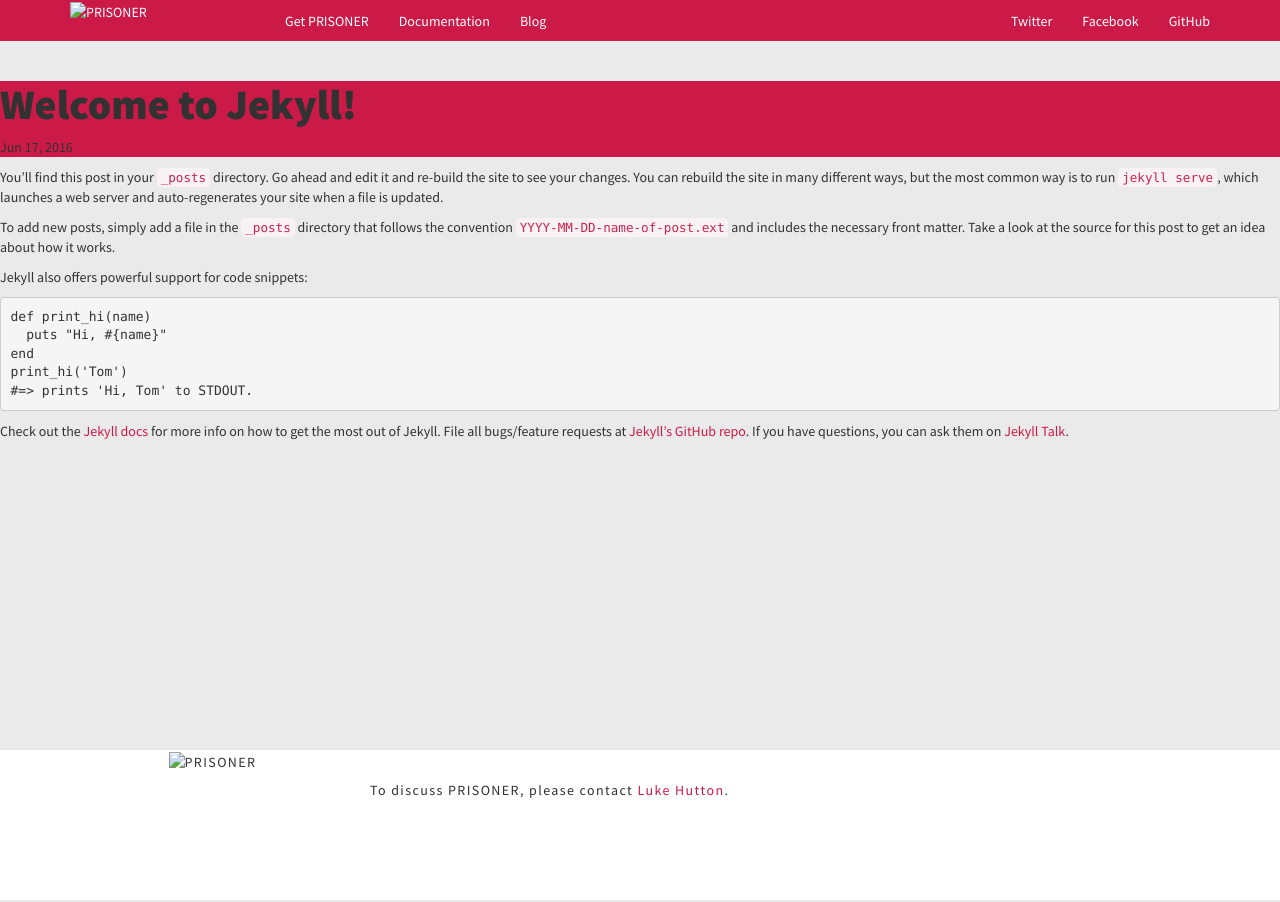
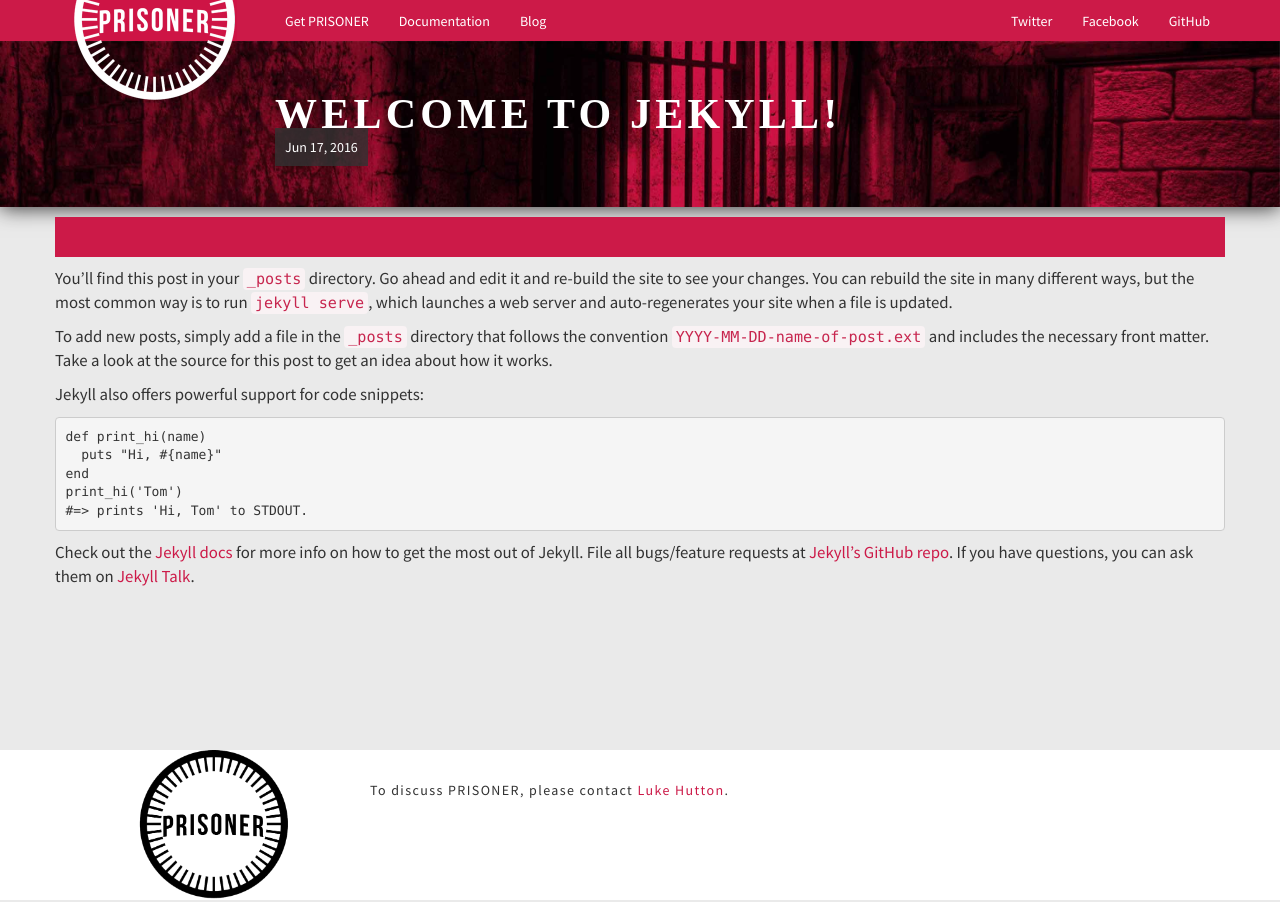
Before and after one commit to uoscompsci/PRISONER, a Jekyll site: the page built from _posts/2016-06-17-welcome-to-jekyll.markdown, in a window 1280 px wide. Built offline with Jekyll 4.4.1, drawn with Linux system fonts in a browser that asks for light colours; nearby versions of some CDN libraries.

Commit message:
blog template

```diff
--- a/_includes/footer.html
+++ b/_includes/footer.html
@@ -2,7 +2,7 @@
   <div class="container">
     <div class="col-md-3  hidden-print hidden-sm">
       <div id="footer_logo">
-        <img src="blackLogo.png" width="150px" alt="PRISONER">
+        <img src="{{ site.github.url }}/blackLogo.png" width="150px" alt="PRISONER">
       </div>
     </div>
 
--- a/_includes/head.html
+++ b/_includes/head.html
@@ -24,7 +24,7 @@
   	<div class="container">
 
   	<div id="header_logo">
-		<img src="weblogo.png" width="167px" alt="PRISONER">
+		<img src="{{ site.github.url }}/weblogo.png" width="167px" alt="PRISONER">
 	</div>
 
 	<div class="nav-contain">
--- a/_layouts/post.html
+++ b/_layouts/post.html
@@ -1,11 +1,27 @@
 ---
 layout: default
 ---
+
+<div class="jumbotron hidden-print hidden-xs hidden-sm">
+    <div class="container">
+      <div class="col-md-2 hidden-print hidden-xs hidden-sm"></div>
+      <div class="col-md-7">
+           <h1 class="post-title" itemprop="name headline">{{ page.title }}</h1>
+           <time datetime="{{ page.date | date_to_xmlschema }}" itemprop="datePublished">{{ page.date | date: "%b %-d, %Y" }}</time>
+      </div>
+    </div>
+</div>
+
+
+<div class="container">
+  <div class="row">
+    <div id="content" class="splash-content">
+
 		<article class="post" itemscope itemtype="http://schema.org/BlogPosting">
 
 		  <header class="post-header">
-    <h1 class="post-title" itemprop="name headline">{{ page.title }}</h1>
-    <p class="post-meta"><time datetime="{{ page.date | date_to_xmlschema }}" itemprop="datePublished">{{ page.date | date: "%b %-d, %Y" }}</time>{% if page.author %} • <span itemprop="author" itemscope itemtype="http://schema.org/Person"><span itemprop="name">{{ page.author }}</span></span>{% endif %}</p>
+
+		    <p class="post-meta">{% if page.author %} • <span itemprop="author" itemscope itemtype="http://schema.org/Person"><span itemprop="name">{{ page.author }}</span></span>{% endif %}</p>
 		  </header>
 
 		  <div class="post-content" itemprop="articleBody">
@@ -13,3 +29,7 @@
 		  </div>
 
 		</article>
+
+	</div>
+	</div>
+</div>
--- a/css/index.css
+++ b/css/index.css
@@ -17,7 +17,7 @@
 }
 
 .jumbotron {
- background-image: url('../hero.jpg');
+ background-image: url('http://uoscompsci.github.io/PRISONER/hero.jpg');
  background-size: cover;
  margin: 0;
  padding: 50px;
@@ -32,6 +32,13 @@
   font-size: 3em;
   margin: 0;
   letter-spacing: 0.1em;
+}
+
+.jumbotron time {
+	background-color: rgba(50,50,50,0.8);
+	color: #fff;
+	padding: 10px;
+
 }
 
 #header {
```
Lines whose indentation alone changed are shown as unchanged.
